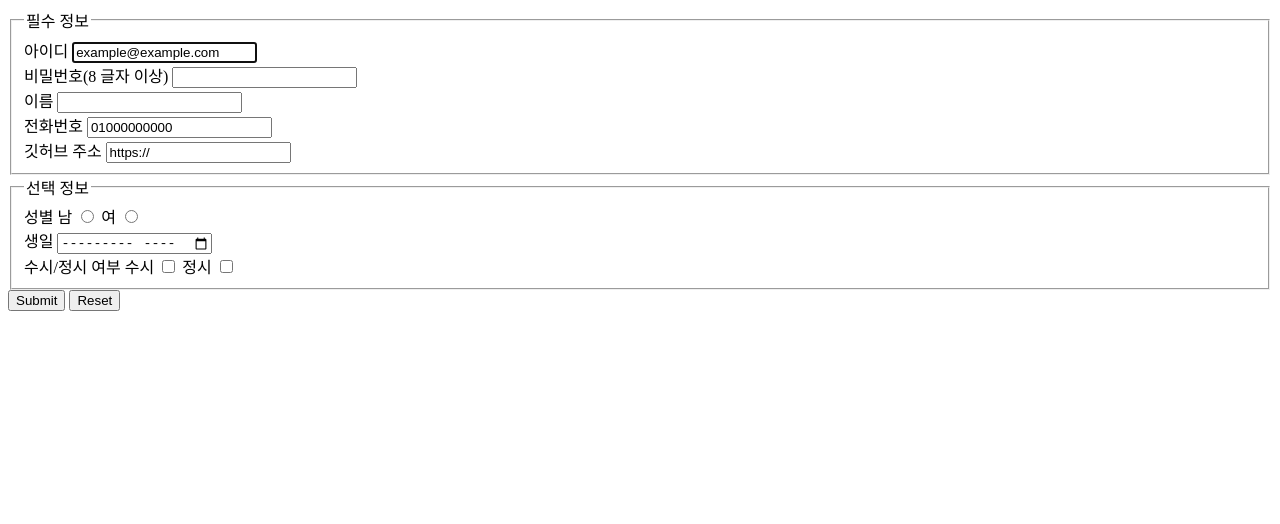
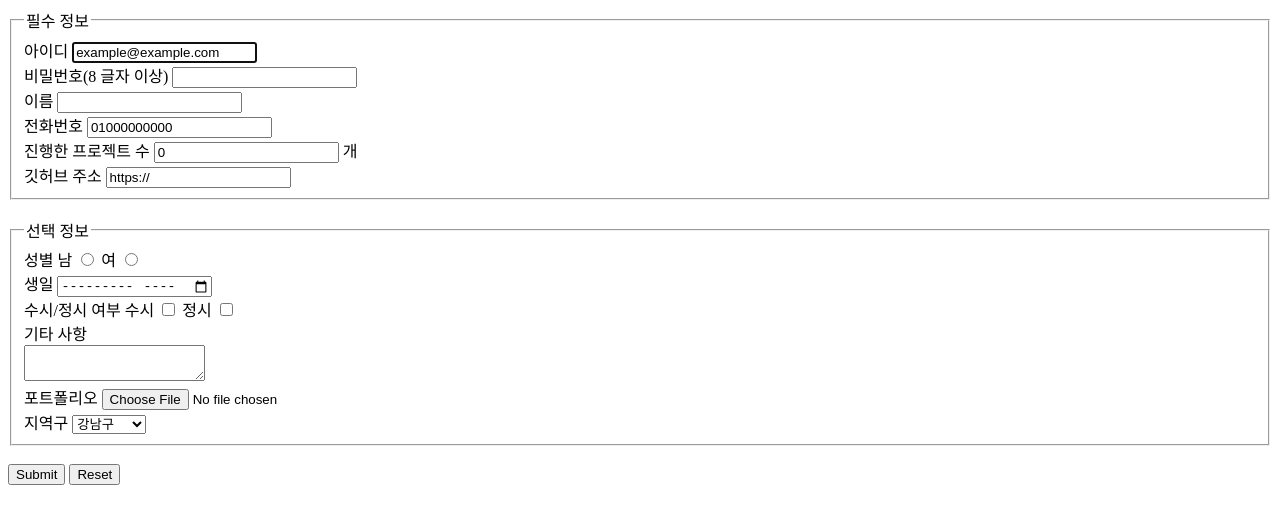
Before and after one commit to Nine1ll/MJ-web, a plain HTML site: page 01/infirm.html in a window 1280 px wide. Drawn offline with Linux system fonts and the light colour scheme.

Commit message:
inform page clear

```diff
--- a/01/infirm.html
+++ b/01/infirm.html
@@ -23,11 +23,14 @@
             <label for="tel">전화번호</label>
             <input type="tel" id="tel" required value="01000000000"><br>
 
+            <label for="projcount">진행한 프로젝트 수</label>
+            <input type="number" id="projcount" value="0"> 개<br>
+
             <label for="github">깃허브 주소</label>
             <input type="url" id="github" value="https://" ><br>
 
         </fieldset>
-
+        <br>
         <fieldset id="select">
 
             <legend>선택 정보</legend>
@@ -47,7 +50,21 @@
             <label for="jug">정시</label>
             <input type="checkbox" id="jug"><br>
 
-        </fieldset>
+            <label for="suggestion">기타 사항</label><br>
+            <textarea id="suggestion" rows="2"></textarea><br>
+
+            <label for="file">포트폴리오</label>
+            <input type="file" id="file"><br>
+            <label for="city">지역구</label>
+            <select name="city" id="city">
+                <optgroup label="서율시">
+                    <option value="강남구">강남구</option>
+                    <option value="강동구">강동구</option>
+                    <option value="강북구">강북구</option>
+                    <option value="강서구">강서구</option>
+                </optgroup>
+            </select>
+        </fieldset><br>
 
         <input type="submit">
         <input type="reset">
```
Also changed, not shown: 01/index.html (+2 -0 lines).
